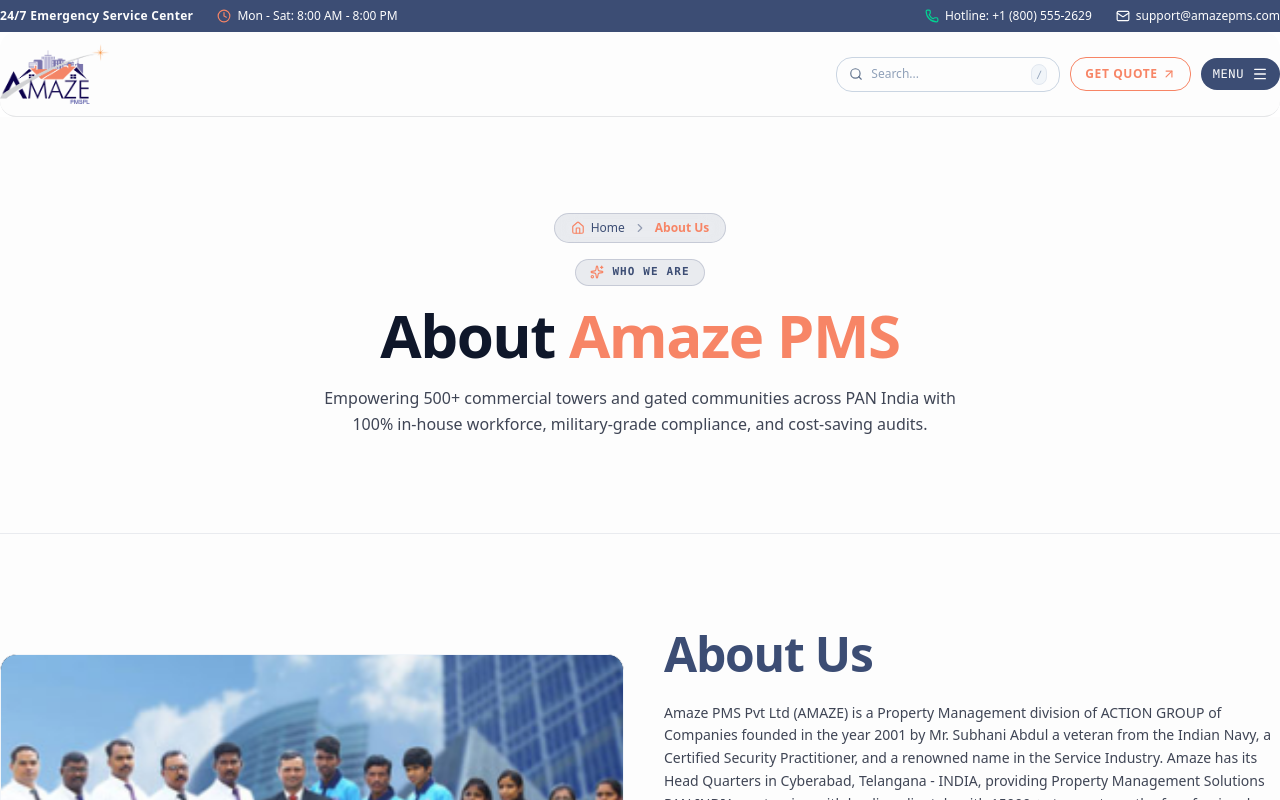
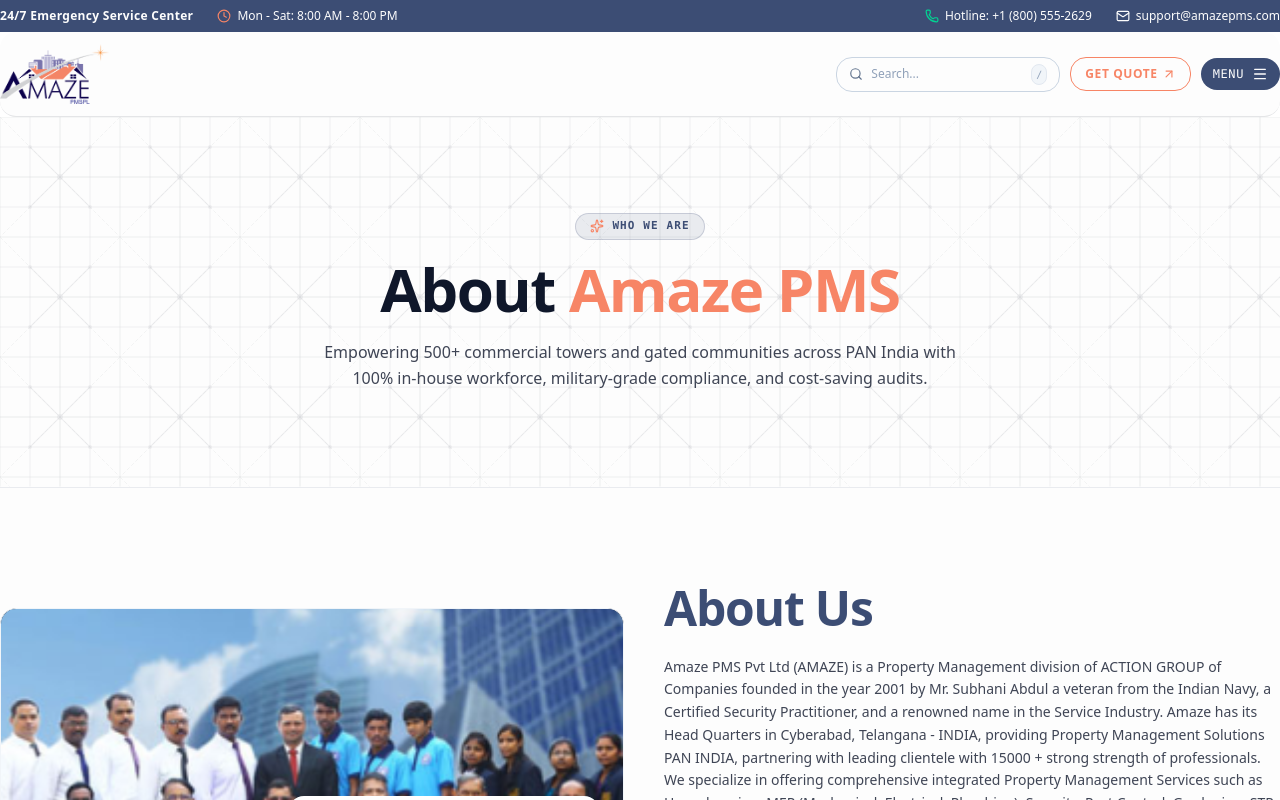
Before and after one commit to MISFOfficial/amazepms.com-redesign, a Next.js app: page /about in a window 1280 px wide. Shown: the top 800 px of the page. Built offline with nearby package versions, Linux system fonts and the light colour scheme.

Commit message:
refactor: remove shadow styles globally and add PropertyPattern component to HeroSections

```diff
--- a/app/(home)/about/Components/HeroSections/HeroSections.tsx
+++ b/app/(home)/about/Components/HeroSections/HeroSections.tsx
@@ -1,16 +1,16 @@
 "use client";
 
 import React from "react";
-import HeroBreadcrumb from "./components/HeroBreadcrumb";
 import HeroHeaderTitle from "./components/HeroHeaderTitle";
+import PropertyPattern from "@/app/Global/Patterns/PropertyPattern";
 
 export function HeroSections() {
   return (
     <section className="relative w-full bg-[var(--white)] text-[var(--black)] py-16 sm:py-20 lg:py-24 border-b border-[var(--primary)]/10 overflow-hidden">
+      {/* Bright Construction & Architectural Blueprint Background Overlay */}
+      <PropertyPattern variant="construction" opacity={0.18} />
+
       <div className="ratio relative z-10 text-center flex flex-col items-center justify-center">
-        {/* Breadcrumb Navigation */}
-        <HeroBreadcrumb />
-
         {/* Clean Page Title & Short Subtitle */}
         <HeroHeaderTitle />
       </div>
--- a/app/(home)/about/Components/HeroSections/components/HeroBreadcrumb.tsx
+++ /dev/null
@@ -1,23 +0,0 @@
-"use client";
-
-import React from "react";
-import Link from "next/link";
-import { ChevronRight, Home } from "lucide-react";
-
-export const HeroBreadcrumb: React.FC = () => {
-  return (
-    <nav className="inline-flex items-center gap-2 px-4 py-1.5 rounded-full bg-[var(--primary)]/10 backdrop-blur-md border border-[var(--primary)]/20 text-xs text-[var(--primary)] mb-4">
-      <Link
-        href="/"
-        className="flex items-center gap-1.5 hover:text-[var(--secondary)] transition-colors"
-      >
-        <Home className="w-3.5 h-3.5 text-[var(--secondary)]" />
-        <span>Home</span>
-      </Link>
-      <ChevronRight className="w-3.5 h-3.5 opacity-50" />
-      <span className="font-semibold text-[var(--secondary)]">About Us</span>
-    </nav>
-  );
-};
-
-export default HeroBreadcrumb;
--- a/app/Global/Footer/components/FooterBrand.tsx
+++ b/app/Global/Footer/components/FooterBrand.tsx
@@ -10,7 +10,7 @@
     <div className="lg:col-span-4 space-y-4">
       <Link
         href="/"
-        className="inline-block bg-[var(--white)] p-2.5 primary-rounded border border-[var(--white)]/20 shadow-sm"
+        className="inline-block bg-[var(--white)] p-2.5 primary-rounded border border-[var(--white)]/20 "
       >
         <Image
           src="/logo.png"
--- a/app/Global/Navigation/Navigation.tsx
+++ b/app/Global/Navigation/Navigation.tsx
@@ -14,12 +14,12 @@
   const [isDrawerOpen, setIsDrawerOpen] = useState(false);
 
   return (
-    <header className="sticky top-0 z-40 w-full primary-rounded shadow-none">
+    <header className="sticky top-0 z-40 w-full primary-rounded ">
       {/* Top Helpline Utility Bar */}
       <TopInfoBar />
 
       {/* Main Flat Light Navigation Bar */}
-      <div className="bg-(--white) border-b border-(--black)/10 py-3 primary-rounded shadow-none">
+      <div className="bg-(--white) border-b border-(--black)/10 py-3 primary-rounded ">
         <div className="ratio flex items-center justify-between gap-4">
           {/* Brand Logo */}
           <Logo />
@@ -34,7 +34,7 @@
             {/* Flat Action Pill/Box Button */}
             <Link
               href="/contact"
-              className="hidden xl:flex items-center gap-1 text-(--secondary) border border-(--secondary) hover:bg-(--secondary) hover:text-(--white) text-xs font-bold uppercase tracking-wider px-3.5 py-2 transition-colors primary-rounded shadow-none"
+              className="hidden xl:flex items-center gap-1 text-(--secondary) border border-(--secondary) hover:bg-(--secondary) hover:text-(--white) text-xs font-bold uppercase tracking-wider px-3.5 py-2 transition-colors primary-rounded "
             >
               <span>Get Quote</span>
               <ArrowUpRight className="w-3.5 h-3.5 " />
--- a/app/Global/Navigation/components/HamburgerButton.tsx
+++ b/app/Global/Navigation/components/HamburgerButton.tsx
@@ -16,7 +16,7 @@
     <button
       onClick={onToggle}
       aria-label={isOpen ? "Close menu" : "Open menu"}
-      className="flex items-center gap-2 px-3 py-2 bg-(--primary) text-(--white) hover:bg-(--secondary)  transition-colors focus:outline-none cursor-pointer primary-rounded shadow-none"
+      className="flex items-center gap-2 px-3 py-2 bg-(--primary) text-(--white) hover:bg-(--secondary)  transition-colors focus:outline-none cursor-pointer primary-rounded "
     >
       <span className="text-xs font-mono uppercase tracking-wider hidden sm:inline-block">
         {isOpen ? "Close" : "Menu"}
--- a/app/Global/Navigation/components/NavLinks.tsx
+++ b/app/Global/Navigation/components/NavLinks.tsx
@@ -19,7 +19,7 @@
           <Link
             key={item.title}
             href={item.href}
-            className={`flex items-center gap-1.5 px-3 py-1.5 text-xs font-bold uppercase tracking-wider transition-all primary-rounded shadow-none border ${
+            className={`flex items-center gap-1.5 px-3 py-1.5 text-xs font-bold uppercase tracking-wider transition-all primary-rounded  border ${
               isActive
                 ? "bg-(--black) text-(--white) border-slate-900"
                 : "text-slate-700 hover:text-slate-900 hover:bg-slate-100 border-transparent hover:border-slate-300"
--- a/app/Global/Navigation/components/SearchBar.tsx
+++ b/app/Global/Navigation/components/SearchBar.tsx
@@ -34,14 +34,14 @@
   return (
     <div
       ref={containerRef}
-      className="relative hidden md:block w-48 xl:w-56 primary-rounded shadow-none"
+      className="relative hidden md:block w-48 xl:w-56 primary-rounded "
     >
       <div
         className={`flex items-center gap-2 bg-(--white) border ${
           isFocused
             ? "border-slate-900 ring-1 ring-slate-900"
             : "border-slate-300 hover:border-slate-400"
-        } primary-rounded px-3 py-1.5 transition-all shadow-none`}
+        } primary-rounded px-3 py-1.5 transition-all `}
       >
         <Search className="w-3.5 h-3.5 text-slate-500 shrink-0" />
 
@@ -70,7 +70,7 @@
 
       {/* Autocomplete Dropdown */}
       {isFocused && (
-        <div className="absolute top-full left-0 right-0 mt-1 bg-(--white) border border-slate-300 p-2 z-50 primary-rounded shadow-none">
+        <div className="absolute top-full left-0 right-0 mt-1 bg-(--white) border border-slate-300 p-2 z-50 primary-rounded ">
           <div className="text-[10px] font-bold text-slate-400 uppercase tracking-wider mb-1 px-2 font-mono">
             Navigation Matches
           </div>
--- /dev/null
+++ b/app/Global/Patterns/PropertyPattern.tsx
@@ -0,0 +1,325 @@
+"use client";
+
+import React from "react";
+
+export interface PropertyPatternProps {
+  variant?: "blueprint" | "construction" | "skyscraper" | "grid" | "dots";
+  className?: string;
+  opacity?: number;
+  colorClass?: string;
+}
+
+/**
+ * Reusable Global Property & Construction Pattern Component
+ * Represents architectural blueprints, construction scaffolding, tower cranes & structural girders.
+ */
+export const PropertyPattern: React.FC<PropertyPatternProps> = ({
+  variant = "construction",
+  className = "",
+  opacity = 0.18,
+  colorClass = "text-[var(--black)]/30",
+}) => {
+  return (
+    <div
+      className={`absolute inset-0 pointer-events-none overflow-hidden z-0 ${className}`}
+      style={{ opacity }}
+      aria-hidden="true"
+    >
+      {(variant === "construction" || variant === "blueprint") && (
+        <svg
+          className={`w-full h-full ${colorClass}`}
+          xmlns="http://www.w3.org/2000/svg"
+          width="100%"
+          height="100%"
+        >
+          <defs>
+            <pattern
+              id="property-construction-pattern"
+              width="120"
+              height="120"
+              patternUnits="userSpaceOnUse"
+            >
+              {/* Outer Architectural Grid */}
+              <rect
+                x="0"
+                y="0"
+                width="120"
+                height="120"
+                fill="none"
+                stroke="currentColor"
+                strokeWidth="1.2"
+              />
+
+              {/* Diagonal Structural Steel Truss Bracing */}
+              <line
+                x1="0"
+                y1="0"
+                x2="120"
+                y2="120"
+                stroke="currentColor"
+                strokeWidth="0.8"
+                strokeDasharray="4 2"
+              />
+              <line
+                x1="120"
+                y1="0"
+                x2="0"
+                y2="120"
+                stroke="currentColor"
+                strokeWidth="0.8"
+                strokeDasharray="4 2"
+              />
+
+              {/* Building Floor Levels & Pillar Columns */}
+              <line
+                x1="30"
+                y1="0"
+                x2="30"
+                y2="120"
+                stroke="currentColor"
+                strokeWidth="1"
+              />
+              <line
+                x1="60"
+                y1="0"
+                x2="60"
+                y2="120"
+                stroke="currentColor"
+                strokeWidth="1.5"
+              />
+              <line
+                x1="90"
+                y1="0"
+                x2="90"
+                y2="120"
+                stroke="currentColor"
+                strokeWidth="1"
+              />
+
+              <line
+                x1="0"
+                y1="30"
+                x2="120"
+                y2="30"
+                stroke="currentColor"
+                strokeWidth="1"
+              />
+              <line
+                x1="0"
+                y1="60"
+                x2="120"
+                y2="60"
+                stroke="currentColor"
+                strokeWidth="1.5"
+              />
+              <line
+                x1="0"
+                y1="90"
+                x2="120"
+                y2="90"
+                stroke="currentColor"
+                strokeWidth="1"
+              />
+
+              {/* Construction Crane & Scaffolding Lattice Motif */}
+              <path
+                d="M 30 30 L 60 60 L 90 30 M 30 90 L 60 60 L 90 90"
+                fill="none"
+                stroke="currentColor"
+                strokeWidth="1.2"
+              />
+
+              {/* Architectural Anchor Nodes */}
+              <circle cx="60" cy="60" r="3" fill="currentColor" />
+              <circle cx="30" cy="30" r="2" fill="currentColor" />
+              <circle cx="90" cy="30" r="2" fill="currentColor" />
+              <circle cx="30" cy="90" r="2" fill="currentColor" />
+              <circle cx="90" cy="90" r="2" fill="currentColor" />
+            </pattern>
+          </defs>
+          <rect
+            width="100%"
+            height="100%"
+            fill="url(#property-construction-pattern)"
+          />
+        </svg>
+      )}
+
+      {variant === "skyscraper" && (
+        <svg
+          className={`w-full h-full ${colorClass}`}
+          xmlns="http://www.w3.org/2000/svg"
+          width="100%"
+          height="100%"
+        >
+          <defs>
+            <pattern
+              id="property-skyscraper-pattern"
+              width="100"
+              height="140"
+              patternUnits="userSpaceOnUse"
+            >
+              {/* High-rise Tower Outline */}
+              <rect
+                x="10"
+                y="10"
+                width="35"
+                height="120"
+                fill="none"
+                stroke="currentColor"
+                strokeWidth="1.5"
+              />
+              <rect
+                x="55"
+                y="30"
+                width="35"
+                height="100"
+                fill="none"
+                stroke="currentColor"
+                strokeWidth="1.5"
+              />
+
+              {/* Tower Crane Top Boom */}
+              <path
+                d="M 5 10 L 45 10 M 27 2 L 27 10 M 27 2 L 45 10"
+                fill="none"
+                stroke="currentColor"
+                strokeWidth="1.2"
+              />
+
+              {/* Window & Beam Grid */}
+              <line
+                x1="18"
+                y1="25"
+                x2="37"
+                y2="25"
+                stroke="currentColor"
+                strokeWidth="1"
+              />
+              <line
+                x1="18"
+                y1="45"
+                x2="37"
+                y2="45"
+                stroke="currentColor"
+                strokeWidth="1"
+              />
+              <line
+                x1="18"
+                y1="65"
+                x2="37"
+                y2="65"
+                stroke="currentColor"
+                strokeWidth="1"
+              />
+              <line
+                x1="18"
+                y1="85"
+                x2="37"
+                y2="85"
+                stroke="currentColor"
+                strokeWidth="1"
+              />
+              <line
+                x1="18"
+                y1="105"
+                x2="37"
+                y2="105"
+                stroke="currentColor"
+                strokeWidth="1"
+              />
+
+              <line
+                x1="63"
+                y1="50"
+                x2="82"
+                y2="50"
+                stroke="currentColor"
+                strokeWidth="1"
+              />
+              <line
+                x1="63"
+                y1="70"
+                x2="82"
+                y2="70"
+                stroke="currentColor"
+                strokeWidth="1"
+              />
+              <line
+                x1="63"
+                y1="90"
+                x2="82"
+                y2="90"
+                stroke="currentColor"
+                strokeWidth="1"
+              />
+              <line
+                x1="63"
+                y1="110"
+                x2="82"
+                y2="110"
+                stroke="currentColor"
+                strokeWidth="1"
+              />
+            </pattern>
+          </defs>
+          <rect
+            width="100%"
+            height="100%"
+            fill="url(#property-skyscraper-pattern)"
+          />
+        </svg>
+      )}
+
+      {variant === "grid" && (
+        <svg
+          className={`w-full h-full ${colorClass}`}
+          xmlns="http://www.w3.org/2000/svg"
+          width="100%"
+          height="100%"
+        >
+          <defs>
+            <pattern
+              id="property-grid-pattern"
+              width="50"
+              height="50"
+              patternUnits="userSpaceOnUse"
+            >
+              <path
+                d="M 50 0 L 0 0 0 50"
+                fill="none"
+                stroke="currentColor"
+                strokeWidth="1.2"
+              />
+              <circle cx="0" cy="0" r="2" fill="currentColor" />
+            </pattern>
+          </defs>
+          <rect width="100%" height="100%" fill="url(#property-grid-pattern)" />
+        </svg>
+      )}
+
+      {variant === "dots" && (
+        <svg
+          className={`w-full h-full ${colorClass}`}
+          xmlns="http://www.w3.org/2000/svg"
+          width="100%"
+          height="100%"
+        >
+          <defs>
+            <pattern
+              id="property-dots-pattern"
+              width="30"
+              height="30"
+              patternUnits="userSpaceOnUse"
+            >
+              <circle cx="3" cy="3" r="2" fill="currentColor" />
+            </pattern>
+          </defs>
+          <rect width="100%" height="100%" fill="url(#property-dots-pattern)" />
+        </svg>
+      )}
+    </div>
+  );
+};
+
+export default PropertyPattern;
```
Also changed, not shown: app/Global/Navigation/components/SideDrawer.tsx (+9 -9 lines).
